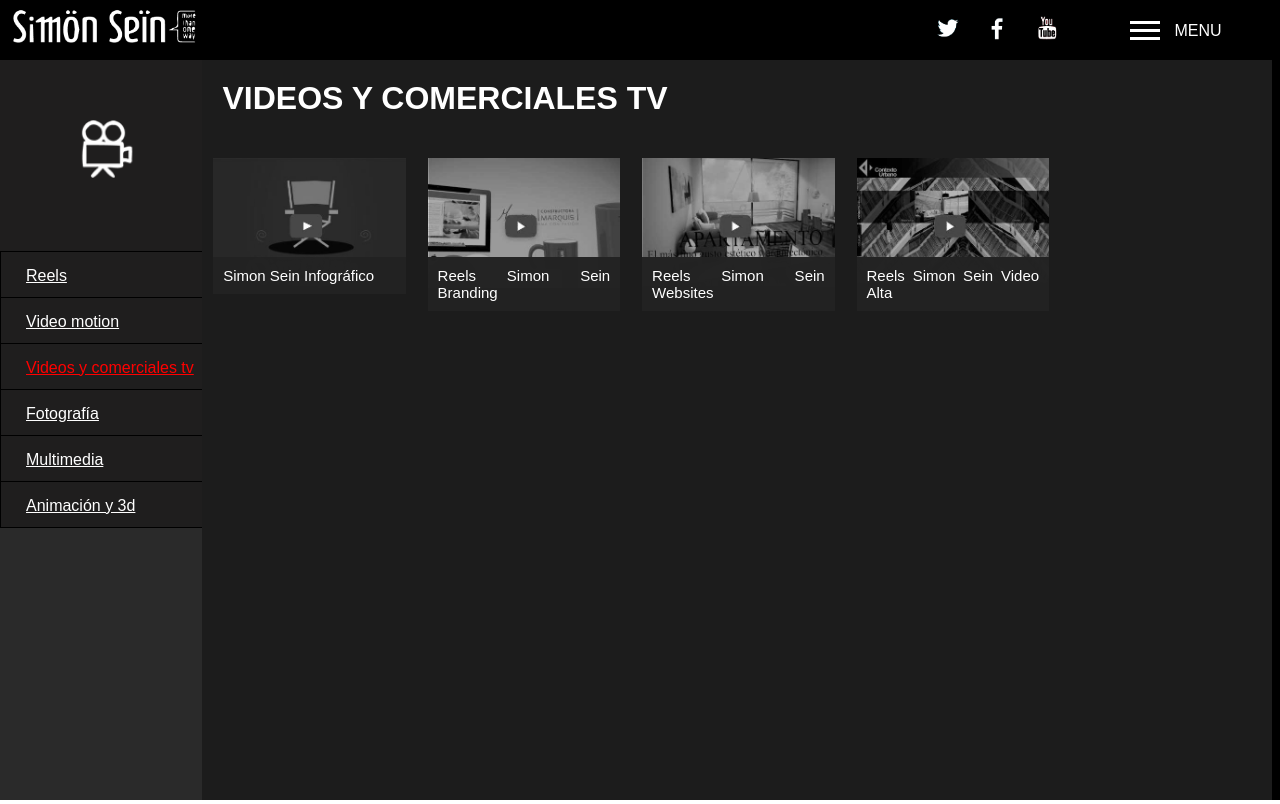
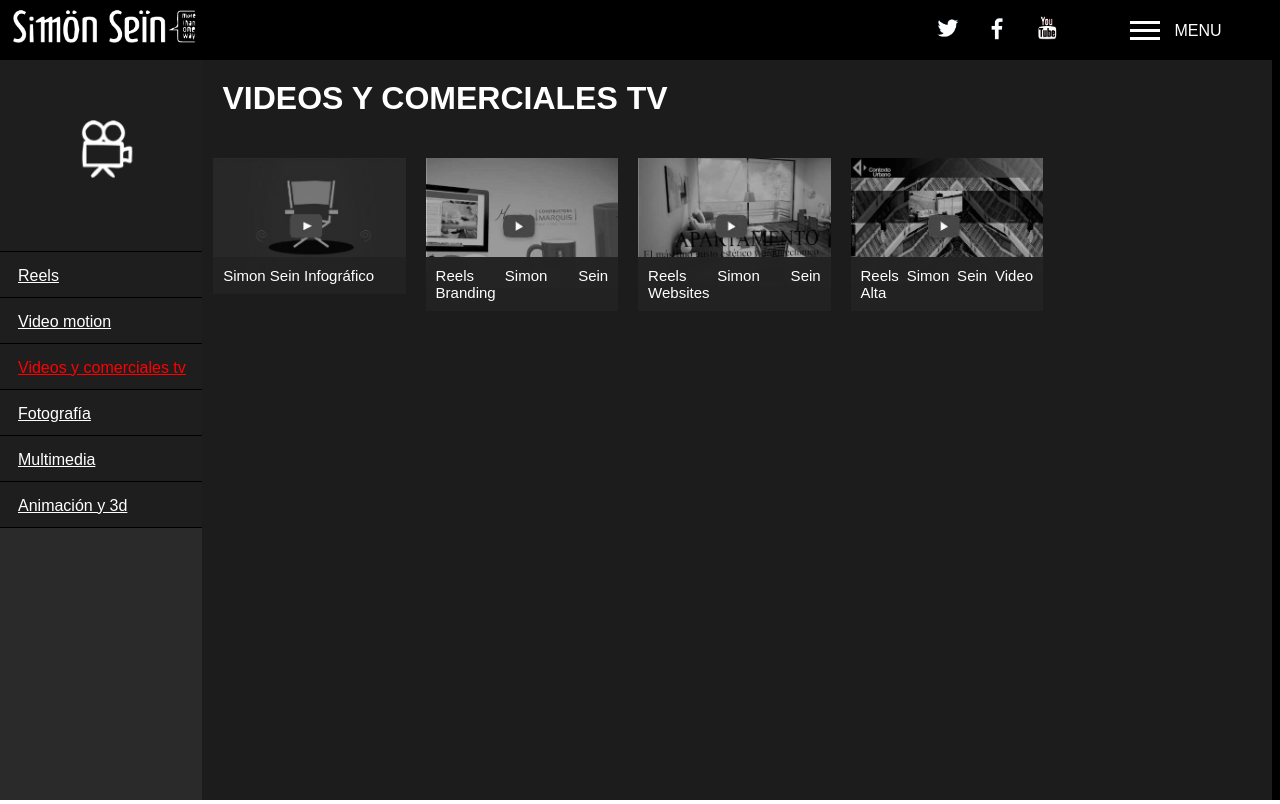
Before and after one commit to chiricos/simonsein, a PHP site: page /tv.php in a window 1280 px wide. Run offline with PHP 8.4, Linux system fonts and the light colour scheme; some libraries are stand-ins or nearby versions.

Commit message:
arreglando cosas de css

```diff
--- a/css/style.css
+++ b/css/style.css
@@ -402,7 +402,7 @@ CONTENIDO POR CUADRICULA
 
 .content-body-line > section{
     display: inline-block;
-    margin-right: -4px;
+    margin-right: -6px;
     text-align: center;
     vertical-align: top;
     width: 20%;
@@ -452,7 +452,8 @@ CONTENIDO POR CUADRICULA
 
 .content-sub-menu > a{
     background-color: #1F1E1E;
-    border: 1px solid black;
+    border-top: 1px solid black;
+    border-bottom: 1px solid black;
     cursor: pointer;
     color: white;
     display: block;
@@ -460,7 +461,7 @@ CONTENIDO POR CUADRICULA
     height: 45px;
     line-height: 3;
     margin-top: -1px;
-    padding-left: 25px;
+    padding-left: 18px;
     width: 90%;
 }
 
```
